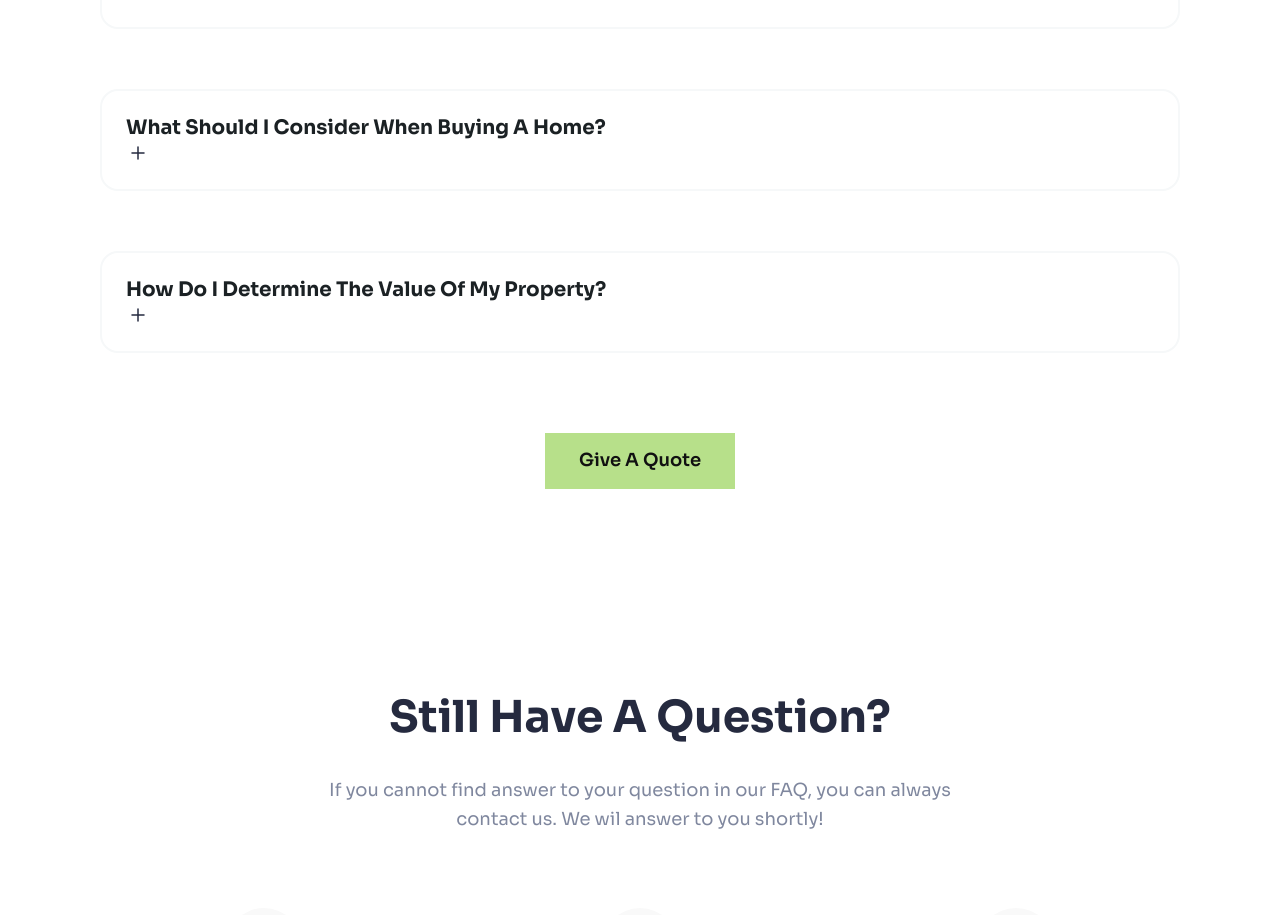
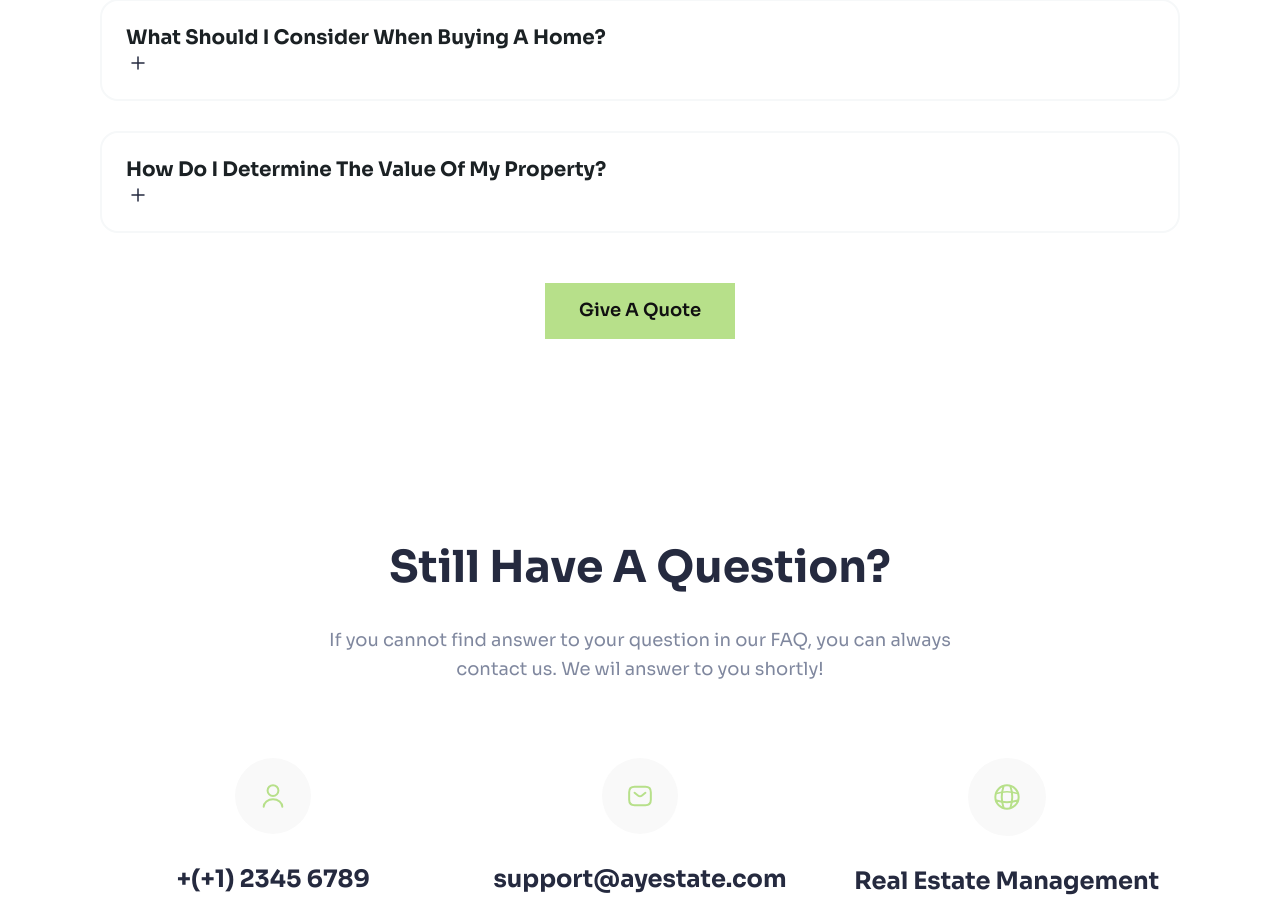
Before and after one commit to ali0120/ay-estate, a Next.js app: page /faqs in a window 1280 px wide. Shown: the part 1726-2641 px from the top of the page. Built offline with nearby package versions, Linux system fonts and the light colour scheme.

Commit message:
fix according

```diff
--- a/app/ui/(components)/faqs/AdditionalQuestions.tsx
+++ b/app/ui/(components)/faqs/AdditionalQuestions.tsx
@@ -15,7 +15,7 @@ const AdditionalQuestions = () => {
                         If you cannot find answer to your question in our FAQ, you can always contact us. We wil answer to you shortly!
                     </p>
                 </div>
-                <div className="grid md:grid-cols-3 gap-[48px] md:gap-[18px] lg:gap-[48px] mt-[36px] lg:mt-[44px]">
+                <div className="grid md:grid-cols-3 gap-[20px] mt-[36px] lg:mt-[44px]">
                     <Flex className='text-center flex-col'>
                         <div className='bg-GhostWhite w-fit my-0 m-auto rounded-full p-[12px] md:p-[25px]'>
                             <UserIcon color="#F9F9F9" className='mx-auto yellow_path' />
--- a/app/ui/(components)/faqs/FaqQuestions/components/AccordingComponent.tsx
+++ b/app/ui/(components)/faqs/FaqQuestions/components/AccordingComponent.tsx
@@ -22,7 +22,7 @@ const AccordingComponent = () => {
       classNames={{
         chevron: 'hidden',
         control: 'hover:bg-transparent',
-        item: 'w-full mb-[2 0px] md:mb-[30px] rounded-[18px] border-2 border-[#F6F8F9] p-[20px] lg:p-[24px]',
+        item: 'w-full rounded-[18px] border-2 border-[#F6F8F9] p-[20px] lg:p-[24px]',
         label: 'text-[14px] md:text-[20px] leading-[18.2px] md:leading-[26px] font-soraBold text-DarkJungleGreentwo p-0 capitalize ',
         content: 'pb-0 text-[14px] md:text-[18px] leading-[22.4px] md:leading-[32.4px] font-soraRegular md:font-soraSemiBold text-RomanSilver px-[0] mt-[11px]'
       }}
--- a/app/ui/(components)/home/Faq/components/AccordingComponent.tsx
+++ b/app/ui/(components)/home/Faq/components/AccordingComponent.tsx
@@ -38,7 +38,7 @@ const AccordingComponent = () => {
           root:'w-full flex flex-col gap-[20px]',
           item: 'w-full rounded-[18px] border-2 border-[#F6F8F9] py-[20px] lg:py-[27px] px-[20px] xl:px-[24px]',
           label: 'text-[14px] md:text-[20px] font-soraBold text-DarkJungleGreentwo p-0 capitalize',
-          content: 'text-[14px] md:text-[18px] font-soraRegular md:font-soraSemiBold text-RomanSilver mt-[11px]',
+          content: 'text-[14px] md:text-[18px] font-soraRegular md:font-soraSemiBold text-RomanSilver mt-[11px] px-0',
         }}
       >
         {secondAccordionData.map((item, index) => (
@@ -70,7 +70,7 @@ const AccordingComponent = () => {
           root:'w-full flex flex-col gap-[20px]',
           item: 'w-full  rounded-[18px] border-2 border-[#F6F8F9] py-[20px] lg:py-[27px] px-[20px] xl:px-[24px]',
           label: 'text-[14px] md:text-[20px] font-soraBold text-DarkJungleGreentwo p-0 capitalize',
-          content: 'text-[14px] md:text-[18px] font-soraRegular md:font-soraSemiBold text-RomanSilver mt-[11px]',
+          content: 'text-[14px] md:text-[18px] font-soraRegular md:font-soraSemiBold text-RomanSilver mt-[11px] px-0',
         }}
       >
         {firstAccordionData.map((item, index) => (
```
